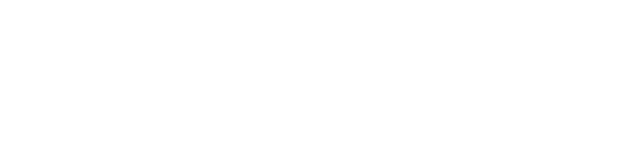
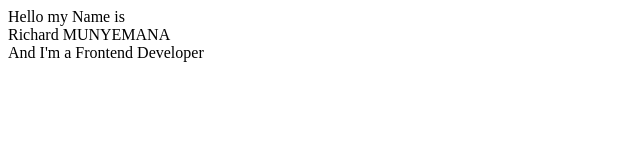
Before and after one commit to Code-250/Portifolio, a plain HTML site: page index.html in a window 1280 px wide. Shown: the whole page, without its empty margins (0-640 px from the left). Drawn offline with Linux system fonts and the light colour scheme.

Commit message:
back on track

```diff
--- a/css/styles.css
+++ b/css/styles.css
@@ -6,3 +6,15 @@
   text-decoration: none;
   list-style: none;
 }
+.max-width{
+  max-width:1300px;
+  padding:0 80px;
+  margin:auto;
+}
+
+/* home section */
+
+.home{
+  display:flex;
+  background:url()
+}
--- a/index.html
+++ b/index.html
@@ -6,8 +6,21 @@
     <meta name="viewport" content="width=device-width, initial-scale=1.0" />
     <link rel="text/stylesheet" href="./css/styles.css" />
     <title>Personal-Portifolio</title>
+    <script
+      src="https://kit.fontawesome.com/a076d05399.js"
+      crossorigin="anonymous"
+    ></script>
   </head>
   <body>
+    <section class="home" id="home">
+      <div class="max-width">
+        <div class="home-content">
+          <div class="text-1">Hello my Name is</div>
+          <div class="text-2">Richard MUNYEMANA</div>
+          <div class="text-3">And I'm a <span>Frontend Developer</span></div>
+        </div>
+      </div>
+    </section>
     <script src="./javascript/sandbox.js"></script>
   </body>
 </html>
```
